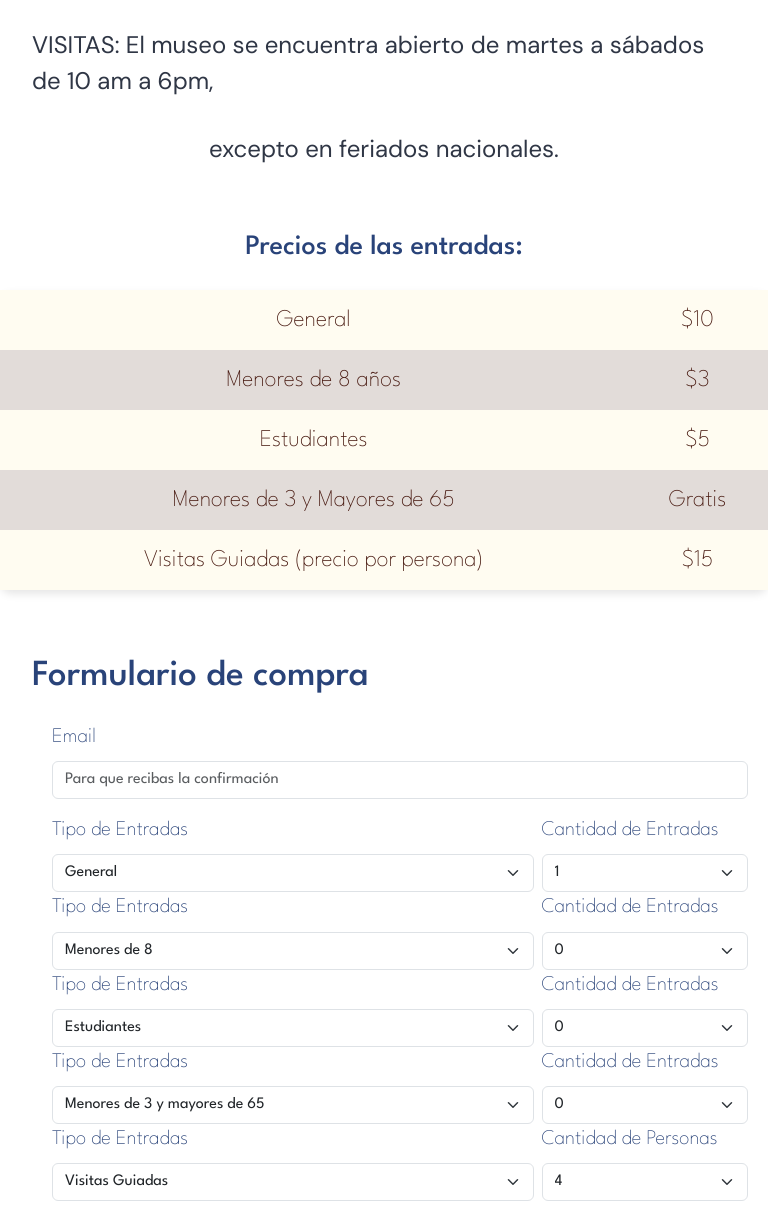
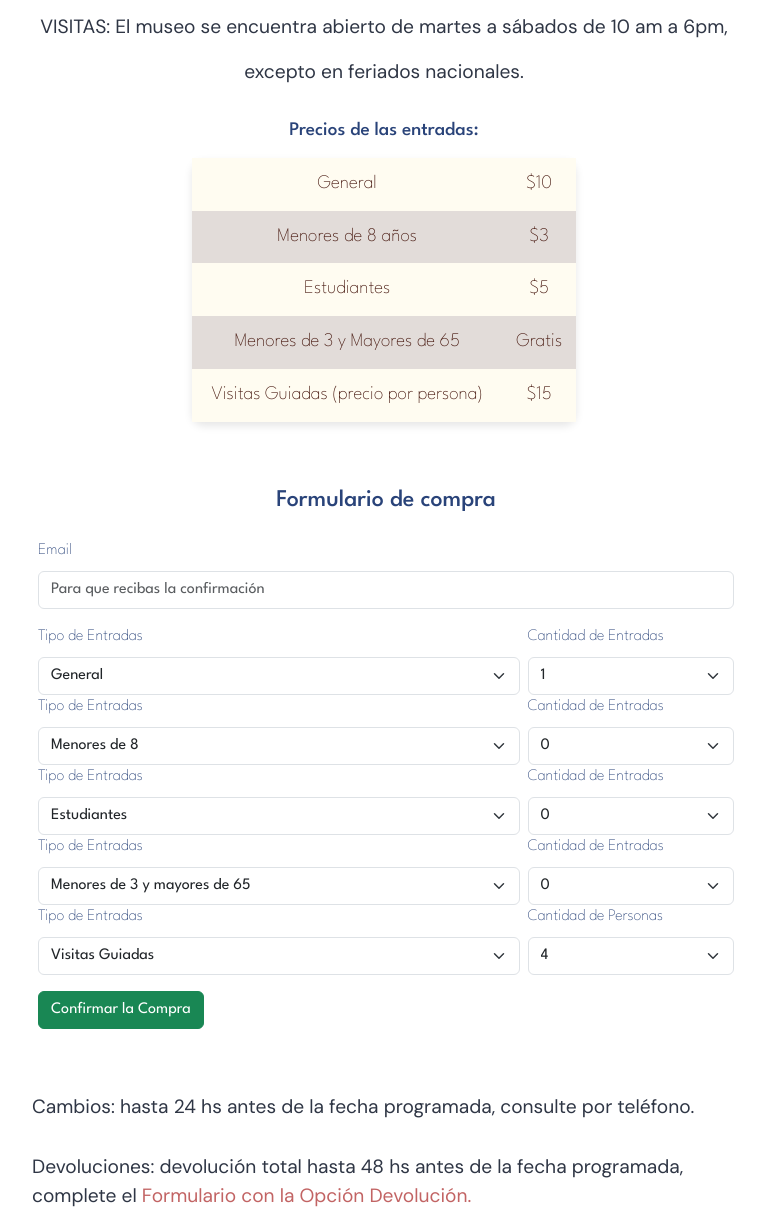
Before and after one commit to lucianamg/63305_sass, a website: page tickets.html in a window 768 px wide. Shown: the part 152-1366 px from the top of the page. Drawn offline with nearby package versions, Linux system fonts and the light colour scheme.

Commit message:
continuacion media querys vi

```diff
--- a/scss/layout/mediaq/_mediaMax320.scss
+++ b/scss/layout/mediaq/_mediaMax320.scss
@@ -71,7 +71,7 @@
     .PastExhibitions img {
       width: 100%;
       height: auto;
-    }/* cambiar a este formato que es mas facil */
+    }
 
     /* Footer */
     .footerContainer {
--- a/scss/layout/mediaq/_mediaMax779.scss
+++ b/scss/layout/mediaq/_mediaMax779.scss
@@ -389,32 +389,64 @@
 /* tickets
   font-size: map-get($font-sizes, h1-910);*/
 
+  /* tickets */
+  .ticketsMoreInfo p{
+    font-size: map-get($font-sizes,p-780);
+  }
+  .ticketInfo h2{
+    margin-top: 2rem;
+    margin-bottom: 1rem;
+    font-size: map-get($font-sizes,h2-780);
+  }
+  .ticketsTitle h1{
+    font-size: map-get($font-sizes, h1-910);
+  }
+  .ticketsTitle p{
+    font-size: map-get($font-sizes, p-780);
+    text-align: center;
+    margin: 1rem;
+  }
+  .priceTable{
+    max-width: 24rem;
+    font-size: map-get($font-sizes, p-780);
+  }
+  .BuyTicketsForm {
+    font-size: 1rem;
+    font-weight: 100;
+    color: #294379;
+    font-family: $spartan;
+    margin: 4rem 0rem 4rem 0.25rem;
+}
+.BuyTicketsForm h2 {
+  font-size: 1.5rem;
+  text-align: center;
+  font-weight: 500;
+  color: #294379;
+  font-family: $spartan;
+}
+/* contacto*/
 
-
-
-
-
-
-
-
-
-
-
-/* contacto*/
   .h1Contact{
-    margin-top: 4rem;
     font-size: 1.8rem;
   }
   .contactInfo h1{
     font-size: 1.8rem;
   }
   .contactInfo p{
-    font-size: 1.2rem;
+    font-size: map-get($font-sizes, p-780);
   }
   .contactFormContent{
-  font-size: 20px;
+  font-size: 1rem;
   font-weight: 200;
   }
+
+  .contactInfo div {
+    margin: 1rem;
+  }
+  .contactMap {
+    margin: 1rem;
+  }
+
   /* Footer columna esto hay que modificar
   .footerContainer {
     flex-direction: column;
@@ -433,6 +465,9 @@
   .ul_SocialMedia {
     justify-content: center;
   }*/
+  /* footer */
+
+
 
   .linkHome{
     width: 20%;
```
Also changed, not shown: css/style.css, 1 other file.
